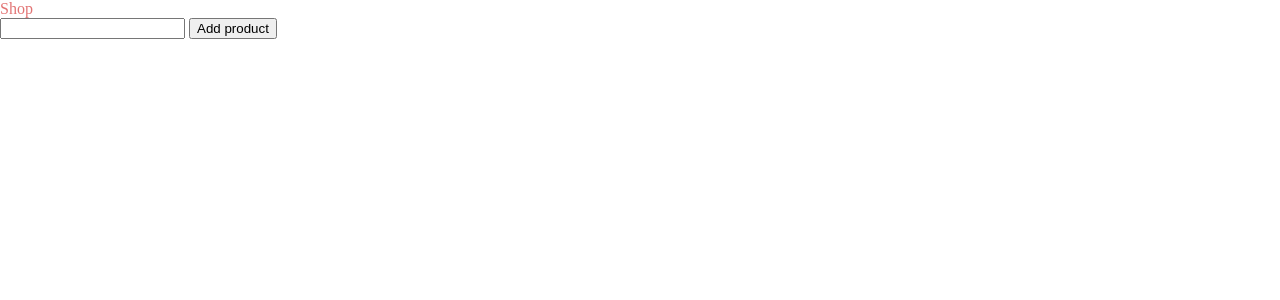
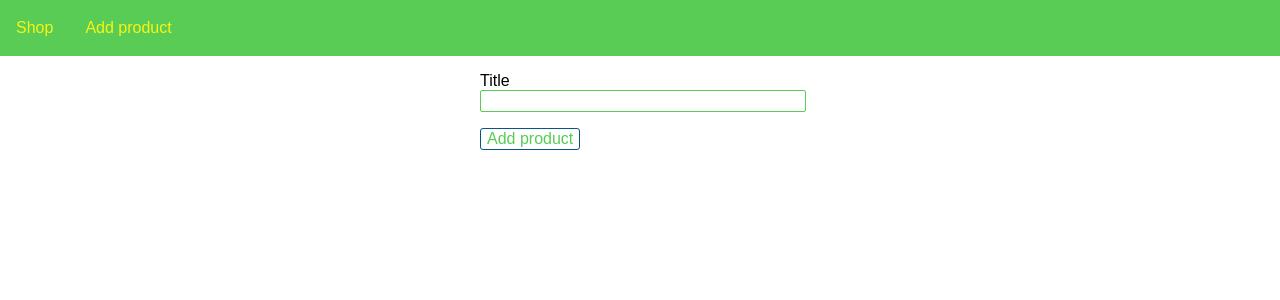
Before and after one commit to mNiechcial/NodeJSCourse, a Node server app: page /admin/add-product in a window 1280 px wide. Shown: the top 300 px of the page. Run offline with Node 20, Linux system fonts and the light colour scheme.

Commit message:
migrate css to folder

```diff
--- a/app.js
+++ b/app.js
@@ -7,7 +7,7 @@ import path from 'path';
 const app = express();
 
 app.use(urlencoded({extended: false}));
-
+app.use(express.static(path.join(__dirname, 'public')));
 app.use('/admin', adminRoutes);
 app.use(shopRoutes);
 
--- /dev/null
+++ b/public/css/main.css
@@ -0,0 +1,35 @@
+body {
+    padding: 0;
+    margin: 0;
+    font-family: sans-serif;
+}
+.main-header {
+    width: 100%;
+    height: 3.5rem;
+    background-color: rgb(88, 204, 84);
+}
+.main-header__nav {
+    height: 100%;
+    display: flex;
+    align-items: center;
+}
+.main-header__item-list {
+    list-style: none;
+    margin: 0;
+    padding: 0;
+    display: flex;
+}
+.main-header__item {
+    margin: 0 1rem;
+    padding: 0;
+}
+.main-header__item a {
+    text-decoration: none;
+    color: rgb(248, 244, 20);
+}
+
+.main-header__item a:hover,
+.main-header__item a:active,
+.main-header__item a:active {
+    color: rgba(48, 27, 238, 0.384);
+}
--- /dev/null
+++ b/public/css/product.css
@@ -0,0 +1,32 @@
+.product-form {
+    width: 20rem;
+    max-width: 90%;
+    margin: auto;
+}
+.form-control {
+    margin: 1rem 0;
+}
+.form-control label,
+.form-control input {
+    display: block;
+    width: 100%;
+}
+.form-control input {
+    border: 1px solid rgb(88, 204, 84);
+    font: inherit;
+    border-radius: 2px;
+}
+
+button {
+    font: inherit;
+    border: 1px solid rgb(8, 85, 136);
+    color: rgb(88, 204, 84);
+    border-radius: 3px;
+    cursor: pointer;
+    background: white;
+}
+button:hover,
+button:active {
+    background-color: rgb(8, 85, 136);
+    color: white;
+}
--- a/views/add-product.html
+++ b/views/add-product.html
@@ -5,51 +5,29 @@
         <meta name="viewport" content="width=device-width, initial-scale=1.0" />
         <meta http-equiv="X-UA-Compatible" content="ie=edge" />
         <title>Add Product</title>
-        <style>
-            body {
-                padding: 0;
-                margin: 0;
-            }
-            .header {
-                width: 100%;
-                height: 3.5rem;
-                background-color: rgb(88, 204, 84);
-            }
-            .main-header__item-list {
-                list-style: none;
-                margin: 0;
-                padding: 0;
-                display: flex;
-            }
-
-            .main-header__item a {
-                text-decoration: none;
-                color: white;
-            }
-            .main-header__nav {
-                height: 100%;
-                display: flex;
-                align-items: center;
-            }
-            .main-header__item a:hover,
-            .main-header__item a:active,
-            .main-header__item a:active {
-                color: rgba(206, 22, 22, 0.596);
-            }
-        </style>
+        <link rel="stylesheet" href="/css/main.css">
+        <link rel="stylesheet" href="/css/product.css">
     </head>
     <body>
         <header class="main-header">
             <nav class="main-header__nav">
                 <ul class="main-header__item-list">
-                    <li class="main-header__item"><a class="active" href="/">Shop</a></li>
-                    <li class="main-header__item"><a href="/admin/add-product">Add product</a></li>
+                    <li class="main-header__item"><a href="/">Shop</a></li>
+                    <li class="main-header__item">
+                        <a class="active" href="/admin/add-product">
+                            Add product
+                        </a>
+                    </li>
                 </ul>
             </nav>
         </header>
         <main>
-            <form action="/admin/add-product" method="POST">
-                <input type="text" name="title" />
+            <form class="product-form" action="/admin/add-product" method="POST">
+                <div class="form-control">
+                    <label for="title">Title</label>
+                    <input type="text" name="title" id="title" />
+                </div>
+
                 <button type="submit">Add product</button>
             </form>
         </main>
```
Also changed, not shown: views/notFound.html (+16 -3 lines), views/shop.html (+1 -37 lines).
